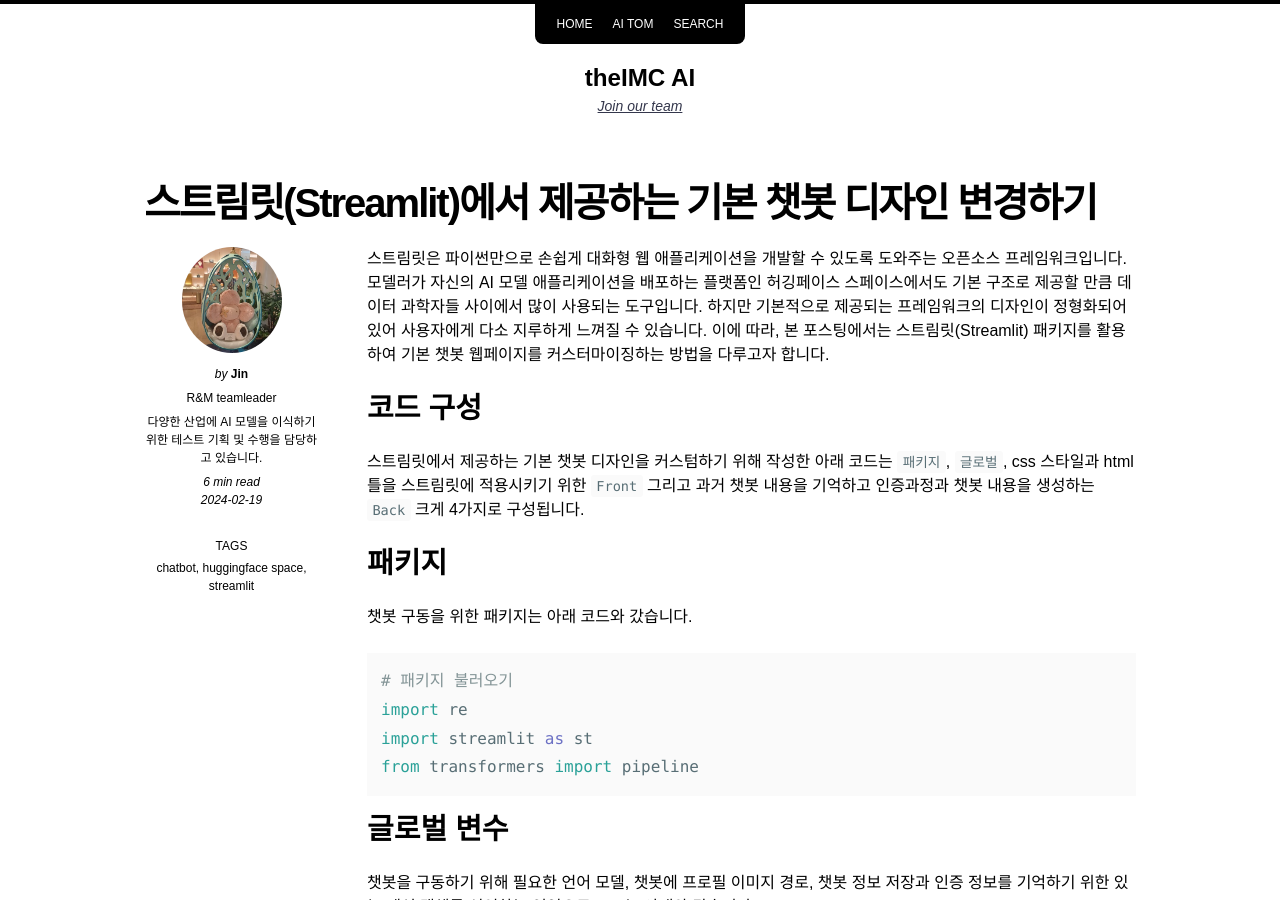
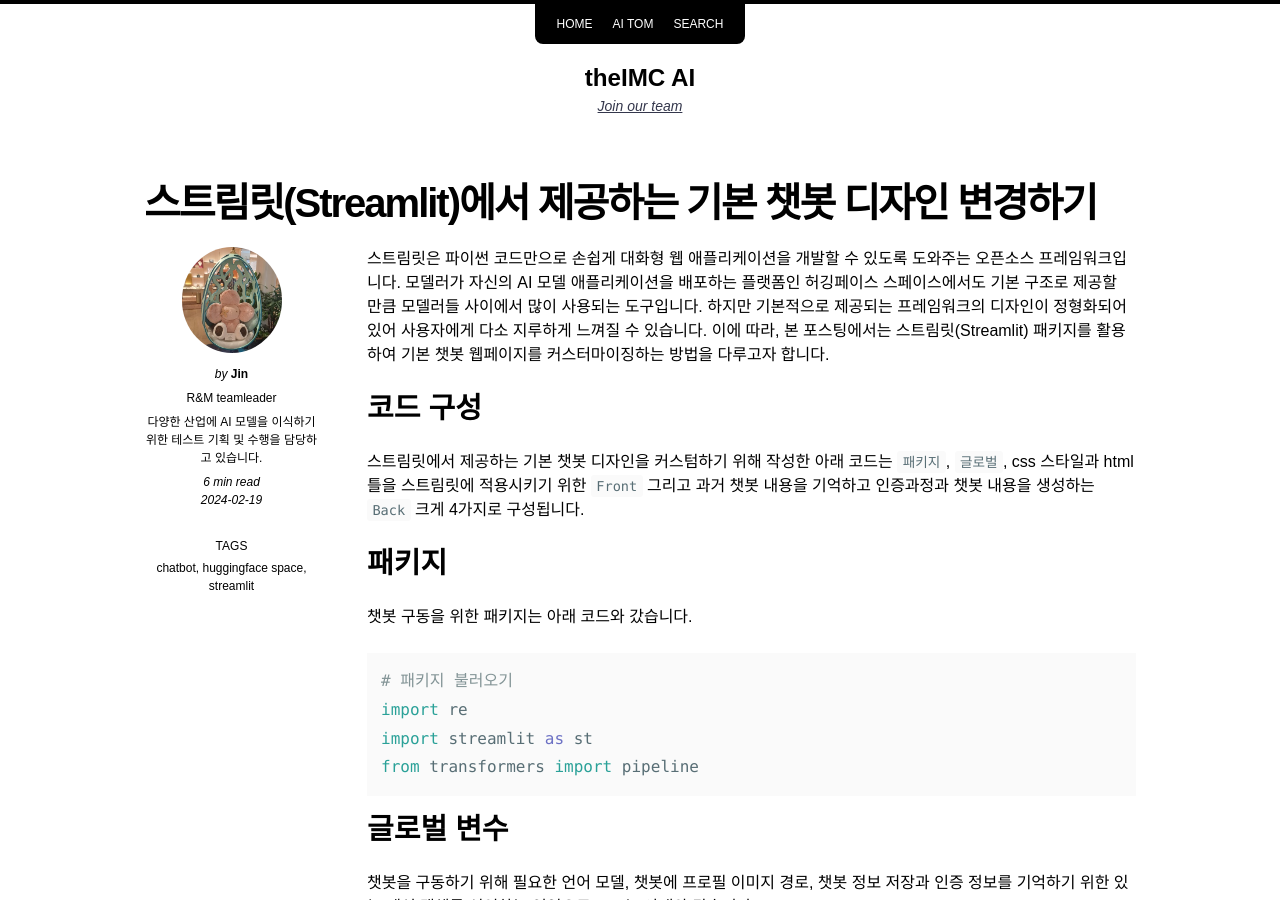
Before and after one commit to aitheimc/aitheimc.github.io, a Jekyll site: the page built from _posts/2025-02-19-streamlit-custom-chatbotUI.markdown, in a window 1280 px wide and 900 px high. Built offline with Jekyll 4.4.1, drawn with Linux system fonts in a browser that asks for light colours; nearby versions of some CDN libraries.

Commit message:
stream lit upload 250224

```diff
--- a/_posts/2025-02-19-streamlit-custom-chatbotUI.markdown
+++ b/_posts/2025-02-19-streamlit-custom-chatbotUI.markdown
@@ -10,7 +10,7 @@
     - chatbot
 ---
 
-스트림릿은 파이썬만으로 손쉽게 대화형 웹 애플리케이션을 개발할 수 있도록 도와주는 오픈소스 프레임워크입니다. 모델러가 자신의 AI 모델 애플리케이션을 배포하는 플랫폼인 허깅페이스 스페이스에서도 기본 구조로 제공할 만큼 데이터 과학자들 사이에서 많이 사용되는 도구입니다. 하지만 기본적으로 제공되는 프레임워크의 디자인이 정형화되어 있어 사용자에게 다소 지루하게 느껴질 수 있습니다. 이에 따라, 본 포스팅에서는 스트림릿(Streamlit) 패키지를 활용하여 기본 챗봇 웹페이지를 커스터마이징하는 방법을 다루고자 합니다.
+스트림릿은 파이썬 코드만으로 손쉽게 대화형 웹 애플리케이션을 개발할 수 있도록 도와주는 오픈소스 프레임워크입니다. 모델러가 자신의 AI 모델 애플리케이션을 배포하는 플랫폼인 허깅페이스 스페이스에서도 기본 구조로 제공할 만큼 모델러들 사이에서 많이 사용되는 도구입니다. 하지만 기본적으로 제공되는 프레임워크의 디자인이 정형화되어 있어 사용자에게 다소 지루하게 느껴질 수 있습니다. 이에 따라, 본 포스팅에서는 스트림릿(Streamlit) 패키지를 활용하여 기본 챗봇 웹페이지를 커스터마이징하는 방법을 다루고자 합니다.
 
 <!--more-->
 
```
